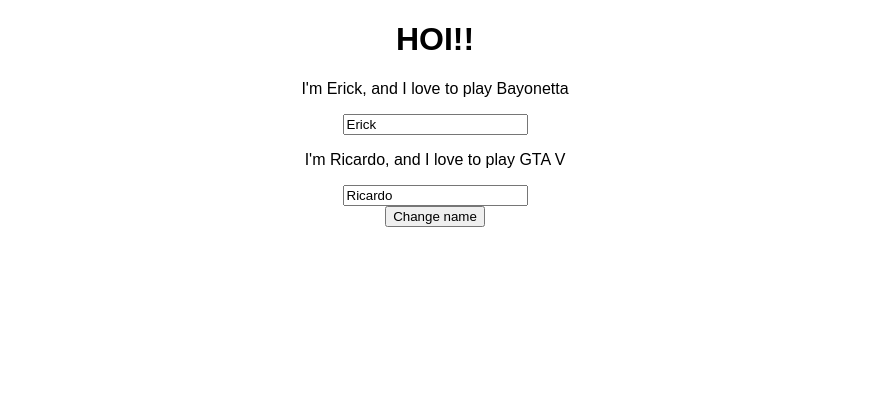
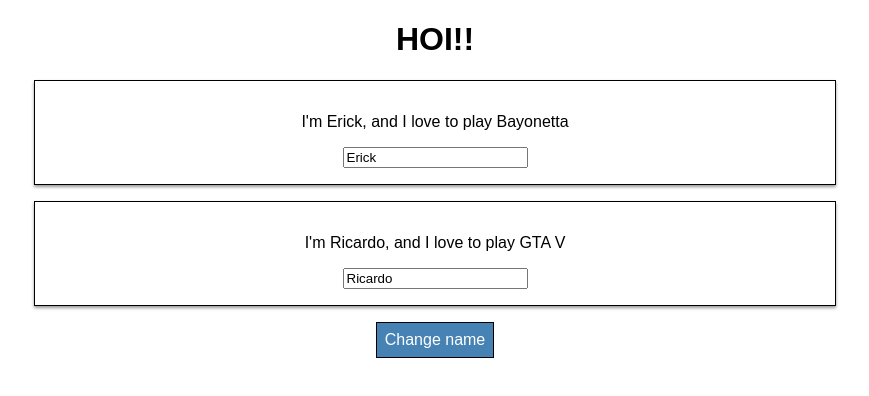
Before and after one commit to Shubidubi15/ReactPractice, a React (Create React App) app in the folder react-guide/: page / in a window 1280 px wide. Shown: the top 396 px of the page, without its empty margins (205-1074 px from the left). Built offline with nearby package versions, Linux system fonts and the light colour scheme.

Commit message:
Styling Person component and button

```diff
--- a/react-guide/src/App.js
+++ b/react-guide/src/App.js
@@ -32,12 +32,21 @@ class App extends Component {
     }
 
   render() {
+    const style = {
+      backgroundColor: 'steelblue',
+      font: 'inherit',
+      border: '1px solid black',
+      padding: '8px',
+      color: 'white',
+      cursor: 'pointer'
+    }
+
     return (
       <div className="App">
         <h1>HOI!!</h1>
         <Person change={this.changedHandler} name = {this.state.persons[0].name} game = {this.state.persons[0].game}></Person>
         <Person clic={() => this.switchNameHandler('Richi')} name = {this.state.persons[1].name} game = {this.state.persons[1].game}></Person>
-        <button onClick = {this.switchNameHandler.bind(this, 'Richard')}>Change name</button>
+        <button onClick = {this.switchNameHandler.bind(this, 'Richard')} style={style}>Change name</button>
       </div>
     )
   }
--- /dev/null
+++ b/react-guide/src/Components/Person/Person.css
@@ -0,0 +1,8 @@
+.Person{
+    width: 60%;
+    margin: 16px auto;
+    border: 1px solid #000;
+    box-shadow: 0 2px 3px #999;
+    padding: 16px;
+    text-align: center;
+}
--- a/react-guide/src/Components/Person/Person.js
+++ b/react-guide/src/Components/Person/Person.js
@@ -1,8 +1,9 @@
 import React from 'react';
+import './Person.css';
 
 const person = (props) => {
     return (
-        <div>
+        <div className="Person">
             <p onClick = {props.clic}>I'm {props.name}, and I love to play {props.game}</p>
             <input type="text" onChange={props.change} value={props.name}/>
         </div>
```
Also changed, not shown: react-guide/package.json (line endings or trailing spaces), 1 other file (tests, documents, lock files or other folders).
